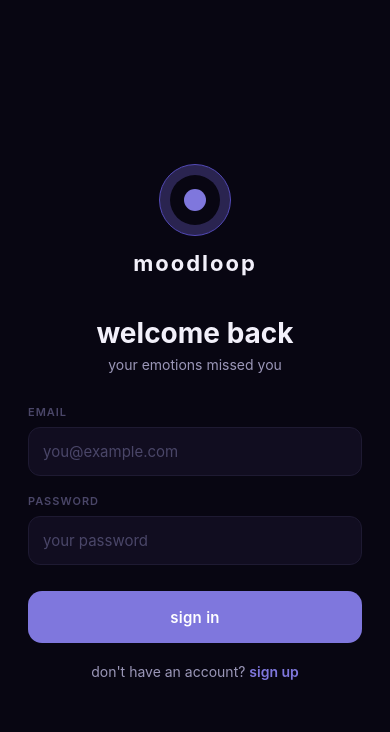
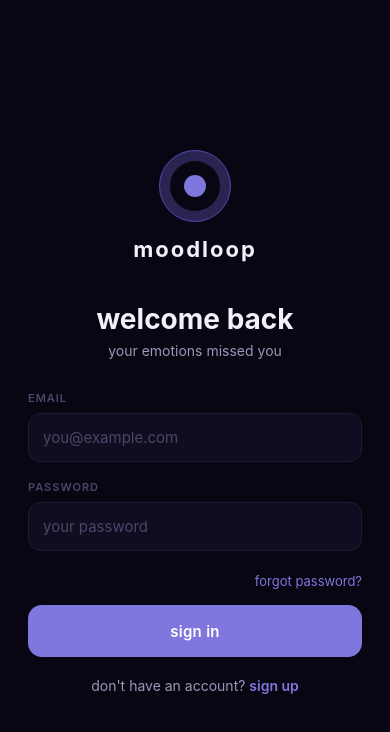
Before and after one commit to anomumusical-eng/Moodloop, a React Native app: screen /Login in a window 390 px wide. Shown: the top 732 px of the page. Built offline with nearby package versions, Linux system fonts and the light colour scheme.

Commit message:
Add files via upload

```diff
--- a/src/screens/LoginScreen.js
+++ b/src/screens/LoginScreen.js
@@ -59,6 +59,14 @@ export default function LoginScreen({ navigation }) {
             secureTextEntry
           />
 
+          {/* Forgot password link — sits between password field and sign in button */}
+          <TouchableOpacity
+            onPress={() => navigation.navigate('ForgotPassword')}
+            style={styles.forgotLink}
+          >
+            <Text style={styles.forgotText}>forgot password?</Text>
+          </TouchableOpacity>
+
           <Button title="sign in" onPress={handleLogin} loading={loading} style={styles.btn} />
 
           <TouchableOpacity onPress={() => navigation.navigate('Signup')} style={styles.link}>
@@ -93,7 +101,9 @@ const styles = StyleSheet.create({
   title: { fontSize: 28, fontWeight: '700', color: Colors.textPrimary, marginBottom: 6, textAlign: 'center' },
   subtitle: { fontSize: 14, color: Colors.textSecondary, marginBottom: 32, textAlign: 'center' },
   form: { width: '100%' },
-  btn: { marginTop: 8, marginBottom: 20 },
+  forgotLink: { alignSelf: 'flex-end', marginBottom: 16, marginTop: 4 },
+  forgotText: { fontSize: 13, color: Colors.accent },
+  btn: { marginBottom: 20 },
   link: { alignItems: 'center' },
   linkText: { color: Colors.textSecondary, fontSize: 14 },
   linkAccent: { color: Colors.accent, fontWeight: '600' },
```
